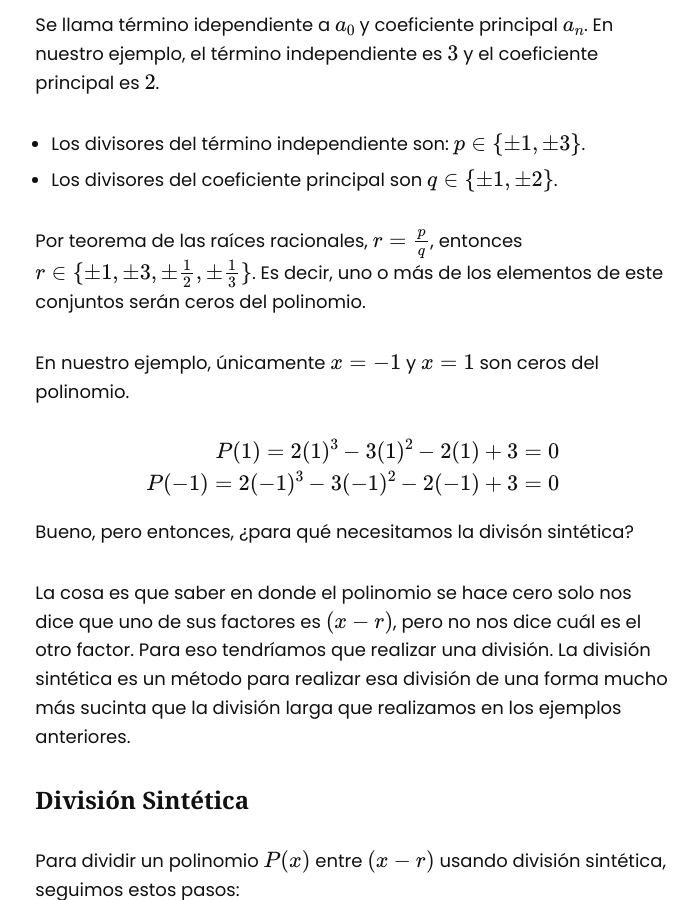
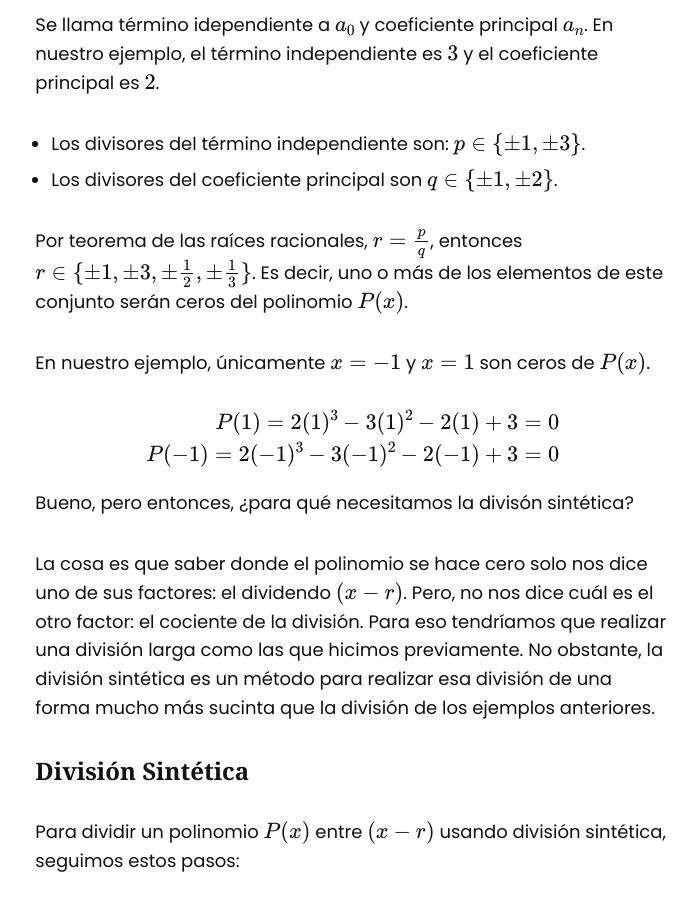
Before and after one commit to asoesem/asoesem.github.io, a Jekyll site: the page built from _posts/2025-03-04-division-sintetica.md, in a window 1280 px wide and 900 px high, scrolled down 4119 px. Shown: the whole window, without its empty margins (454-1152 px from the left). Built offline with Jekyll 4.4.1, drawn with Linux system fonts in a browser that asks for light colours.

Commit message:
Mejoras menores en la redacción del artículo de división sintética

```diff
--- a/_posts/2025-03-04-division-sintetica.md
+++ b/_posts/2025-03-04-division-sintetica.md
@@ -102,9 +102,9 @@ Se llama término idependiente a $$a_{0}$$ y coeficiente principal $$a_{n}$$. En
 * Los divisores del término independiente son: $$p \in \{\pm 1, \pm 3\}$$.
 * Los divisores del coeficiente principal son $$q \in \{\pm 1, \pm 2\}$$.
 
-Por teorema de las raíces racionales, $$r=\frac{p}{q}$$, entonces $$r \in \{\pm 1, \pm 3, \pm \frac{1}{2}, \pm \frac{1}{3}\}$$. Es decir, uno o más de los elementos de este conjuntos serán ceros del polinomio.
+Por teorema de las raíces racionales, $$r=\frac{p}{q}$$, entonces $$r \in \{\pm 1, \pm 3, \pm \frac{1}{2}, \pm \frac{1}{3}\}$$. Es decir, uno o más de los elementos de este conjunto serán ceros del polinomio $$P(x)$$.
 
-En nuestro ejemplo, únicamente $$x=-1$$ y $$x=1$$ son ceros del polinomio.
+En nuestro ejemplo, únicamente $$x=-1$$ y $$x=1$$ son ceros de $$P(x)$$.
 
 $$
 \begin{aligned}
@@ -115,7 +115,7 @@ $$
 
 Bueno, pero entonces, ¿para qué necesitamos la divisón sintética?
 
-La cosa es que saber en donde el polinomio se hace cero solo nos dice que uno de sus factores es $$(x-r)$$, pero no nos dice cuál es el otro factor. Para eso tendríamos que realizar una división. La división sintética es un método para realizar esa división de una forma mucho más sucinta que la división larga que realizamos en los ejemplos anteriores.
+La cosa es que saber donde el polinomio se hace cero solo nos dice uno de sus factores: el dividendo $$(x-r)$$. Pero, no nos dice cuál es el otro factor: el cociente de la división. Para eso tendríamos que realizar una división larga como las que hicimos previamente. No obstante, la división sintética es un método para realizar esa división de una forma mucho más sucinta que la división de los ejemplos anteriores.
 
 ### División Sintética
 
```
